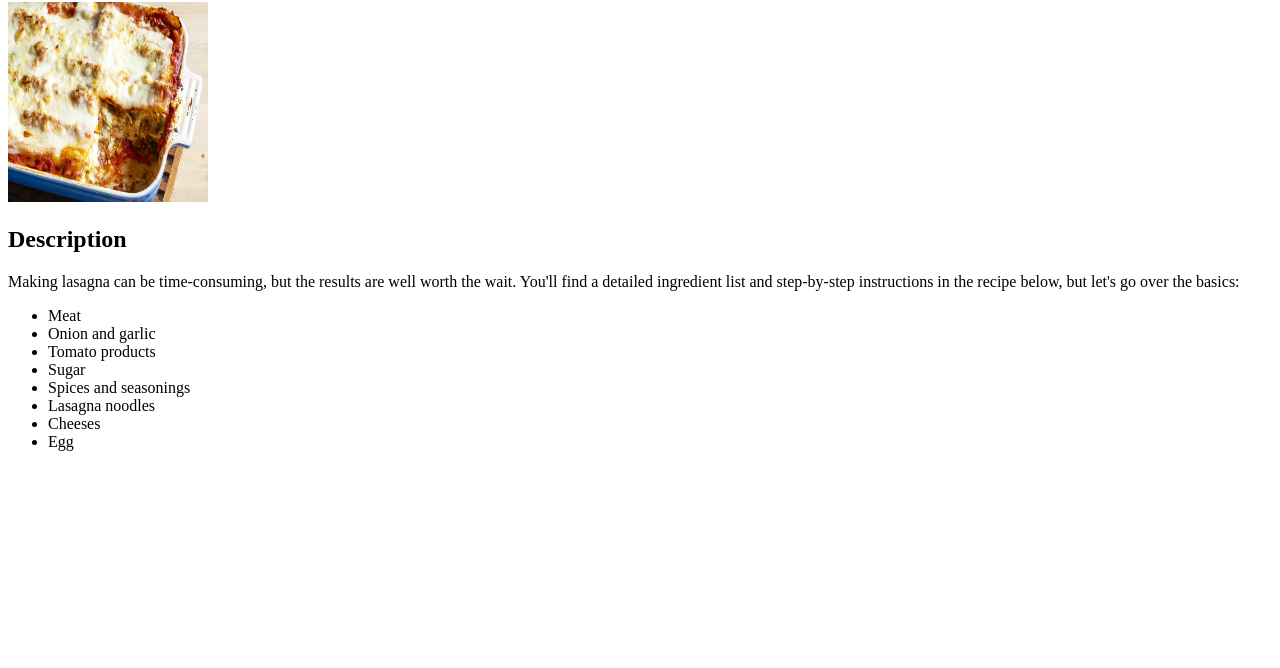
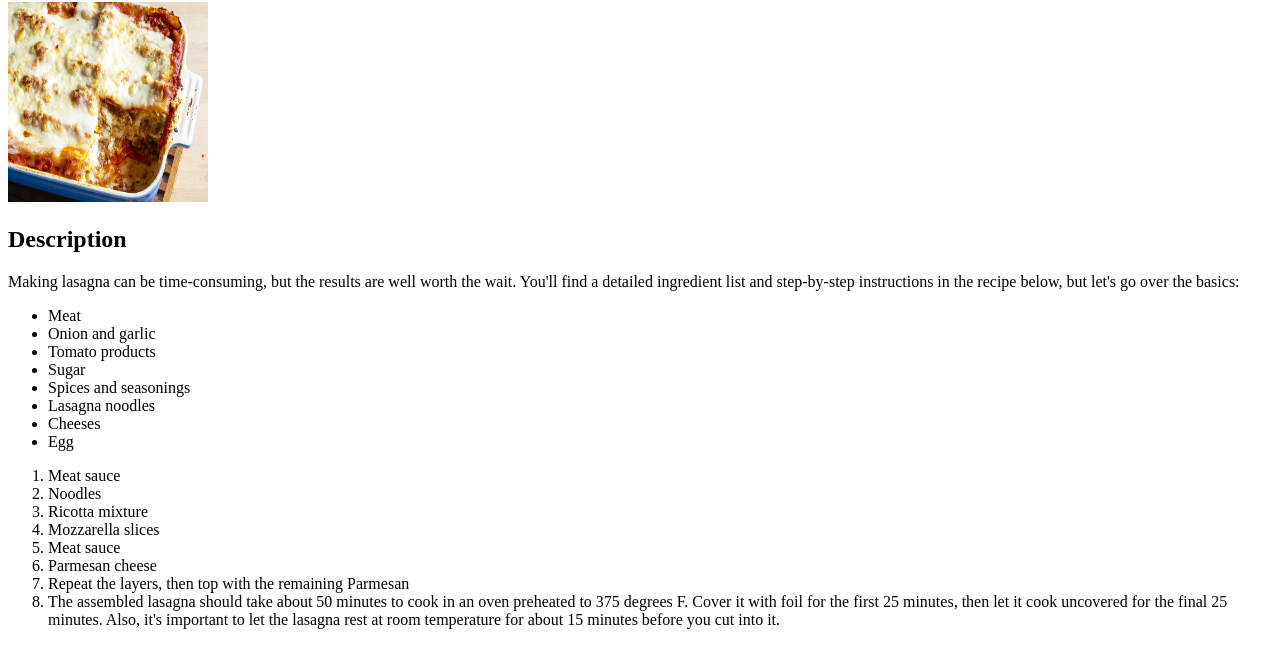
Before and after one commit to GancioTech/odin-recipes, a plain HTML site: page recipes/lasagna.html in a window 1280 px wide. Shown: the part 78-746 px from the top of the page. Drawn offline with Linux system fonts and the light colour scheme.

Commit message:
Pasos a seguir
Se agrego paso por paso para preparar la receta

```diff
--- a/recipes/lasagna.html
+++ b/recipes/lasagna.html
@@ -11,10 +11,13 @@
         <img src="../image/Lasagna.webp" alt="Lasagna Terminada" height="200px" width="200px">
     </header>
     <div>
+        <div>
             <h2>Description</h2>
             <p>
                 Making lasagna can be time-consuming, but the results are well worth the wait. You'll find a detailed ingredient list and step-by-step instructions in the recipe below, but let's go over the basics:
             </p>
+        </div>
+        <div>
             <ul>
                 <li>Meat</li>
                 <li>Onion and garlic</li>
@@ -26,6 +29,19 @@
                 <li>Egg</li>
             </ul>
         </div>
+        <div>
+            <ol>
+                <li>Meat sauce</li>
+                <li>Noodles</li>
+                <li>Ricotta mixture</li>
+                <li>Mozzarella slices</li>
+                <li>Meat sauce</li>
+                <li>Parmesan cheese</li>
+                <li>Repeat the layers, then top with the remaining Parmesan</li>
+                <li>The assembled lasagna should take about 50 minutes to cook in an oven preheated to 375 degrees F. Cover it with foil for the first 25 minutes, then let it cook uncovered for the final 25 minutes. Also, it's important to let the lasagna rest at room temperature for about 15 minutes before you cut into it.</li>
+            </ol>
+        </div>
+    </div>
 
 </body>
 </html>
```
Lines whose indentation alone changed are shown as unchanged.
